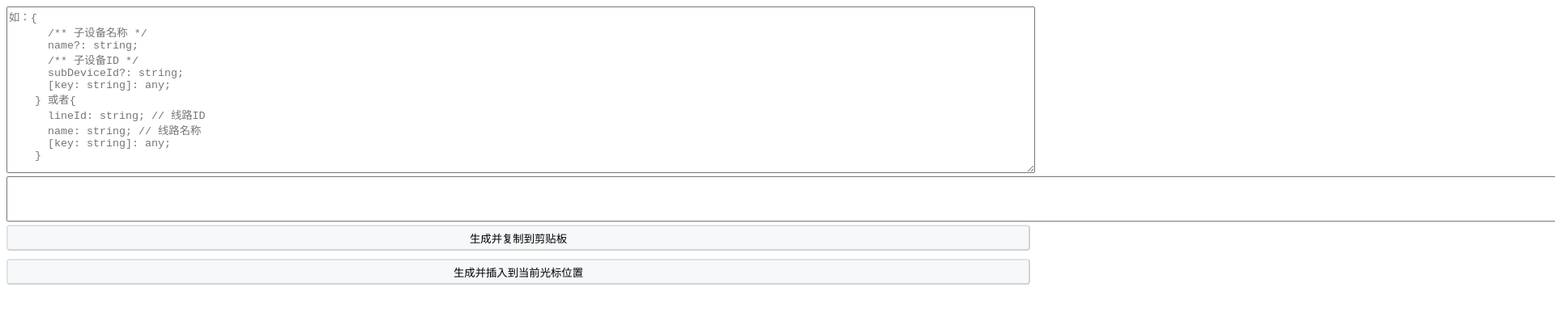
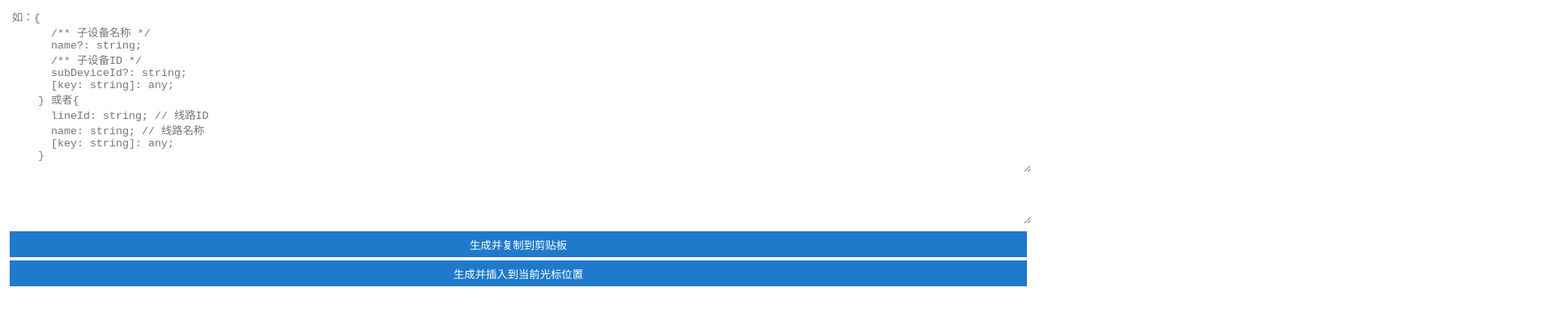
Before and after one commit to wandouni/my-first-vs-extention, a website: page resources/index.html in a window 1280 px wide. Shown: the top 392 px of the page at 81% size, 1920 px wide, since content can reach past the window. Drawn offline with Linux system fonts and the light colour scheme.

Commit message:
style: 优化样式

```diff
--- a/resources/index.css
+++ b/resources/index.css
@@ -1,27 +1,40 @@
 .table-button {
-  width: 100%;
+  width: calc(100% - 8px);
   height: 32px;
-  background-color: #f6f8fa;
-  border-color: #1b1f2426;
-  border-radius: 4px;
+  background-color: #1f7acc;
+  border-color: transparent;
   margin-bottom: 10px;
+  color: #fff;
+  margin: 0 4px 4px;
+  cursor: pointer;
+}
+
+.table-button:hover,
+.cursor-button:hover {
+  background-color: #19609e;
 }
 
 .cursor-button {
-  width: 100%;
+  width: calc(100% - 8px);
   height: 32px;
-  background-color: #f6f8fa;
-  border-color: #1b1f2426;
-  border-radius: 4px;
+  background-color: #1f7acc;
+  border-color: transparent;
   margin-bottom: 10px;
+  color: #fff;
+  margin: 0 4px 4px;
+  cursor: pointer;
 }
 
 .table-input {
-  width: 100%;
+  width: calc(100% - 8px);
+  margin: 0 4px 4px;
   height: 200px;
+  border-color: transparent;
 }
 
 .table-output {
-  width: 200%;
+  width: calc(100% - 8px);
+  margin: 0 4px 4px;
   height: 50px;
+  border-color: transparent;
 }
```
